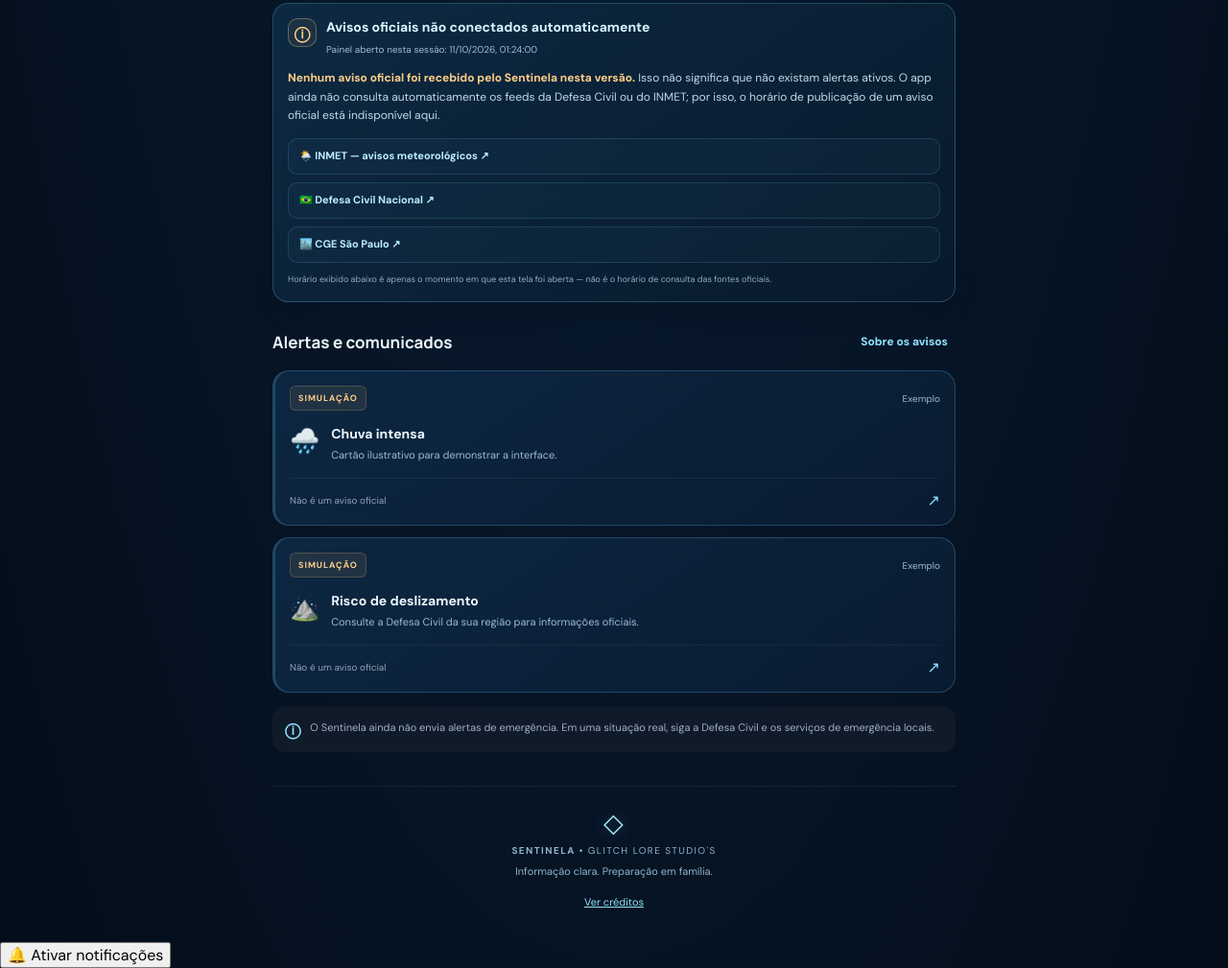
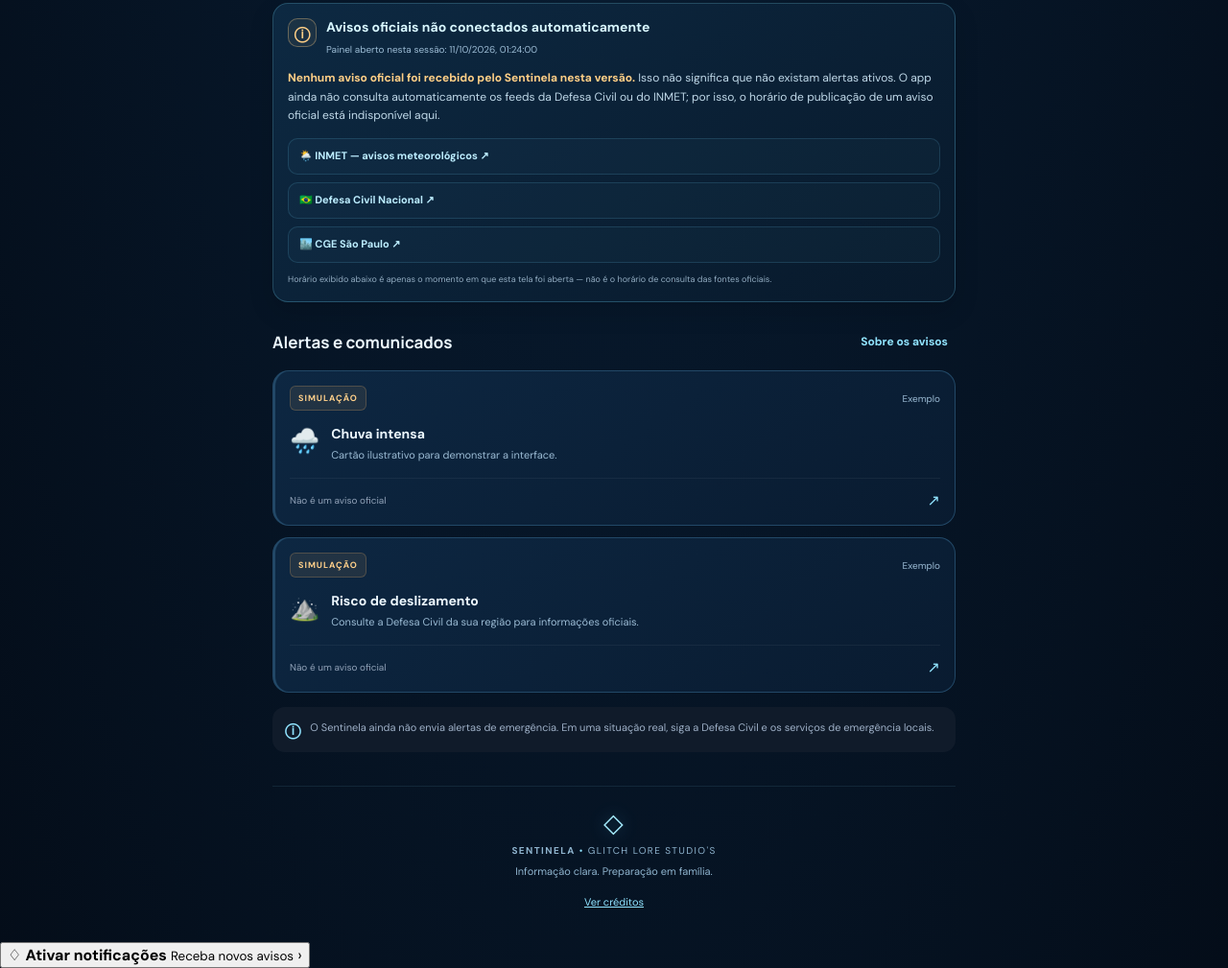
Before and after one commit to guilherminolima122-boop/Sentinela2, a website: page index.html in a window 1280 px wide. Shown: the part 1057-2066 px from the top of the page at 96% size. Drawn offline with nearby package versions, Linux system fonts and the light colour scheme; no server answers.

Commit message:
Update index.html

```diff
--- a/index.html
+++ b/index.html
@@ -115,8 +115,17 @@
   <div id="creditsScene" class="credits-scene hidden" aria-label="Créditos">
     <div class="credits-card"><div class="credits-gem">◇</div><p class="eyebrow">UMA CRIAÇÃO INDEPENDENTE</p><h2>GLITCH LORE STUDIO'S</h2><p>Apresenta</p><h3>SENTINELA</h3><div class="credits-line"></div><p>Design e conceito<br><strong>Glitch Lore Studio's</strong></p><p>Dados meteorológicos<br><strong>Open-Meteo</strong></p><p>Mapa e eventos sísmicos<br><strong>OpenStreetMap • USGS</strong></p><small>Protótipo experimental • Verifique sempre as fontes oficiais.</small><button id="closeCredits" class="primary-btn" type="button">Voltar ao Sentinela</button></div>
   </div>
-  <button type="button" onclick="ativarNotificacoes()">
-  🔔 Ativar notificações
+  <button
+  type="button"
+  class="notification-fab"
+  onclick="ativarNotificacoes()"
+>
+  <span class="notification-icon">♢</span>
+  <span>
+    <strong>Ativar notificações</strong>
+    <small>Receba novos avisos</small>
+  </span>
+  <span class="notification-arrow">›</span>
   </button>
   <script src="https://unpkg.com/leaflet@1.9.4/dist/leaflet.js"></script>
   <script src="app.js"></script>
```
